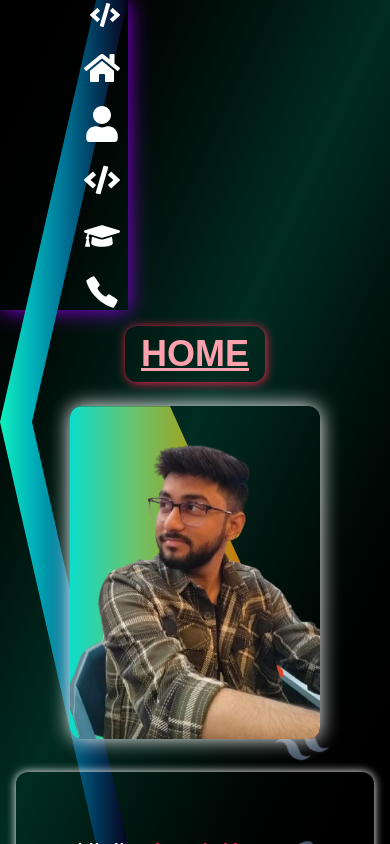
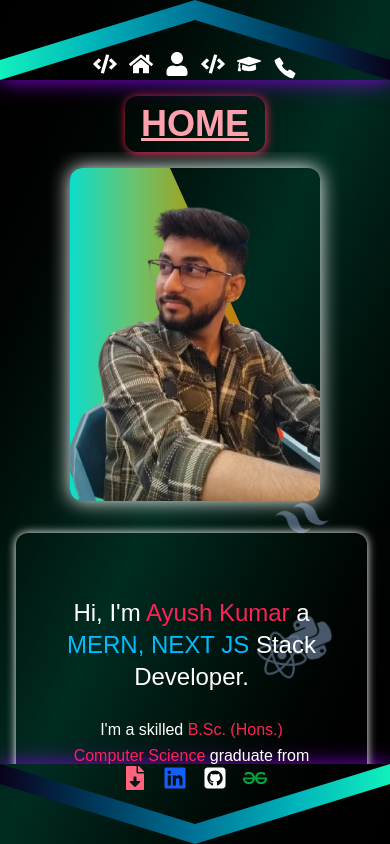
Before and after one commit to Ayush-3012/portfolio-3.O, a Next.js app: page /home in a window 390 px wide. Built offline with nearby package versions, Linux system fonts and the light colour scheme; a web font is replaced by a local one.

Commit message:
responsiveness the navbar and footer

```diff
--- a/src/app/about/layout.js
+++ b/src/app/about/layout.js
@@ -5,10 +5,12 @@ import Navbar from "../components/Navbar";
 export default function AboutLayout({ children }) {
   return (
     <>
-      <div className="flex h-screen w-screen overflow-hidden bg-gradient-to-br from-black via-cyan-950 to-black">
+      <div className="flex h-screen w-screen overflow-hidden bg-gradient-to-br from-black via-cyan-950 to-black max-md:flex-col">
         <Navbar />
 
-        <div className="flex-1 turret-font">{children}</div>
+        <div className="flex-1 turret-font max-md:overflow-y-auto">
+          {children}
+        </div>
 
         <Footer />
       </div>
--- a/src/app/certificates/layout.js
+++ b/src/app/certificates/layout.js
@@ -5,10 +5,10 @@ import Navbar from "../components/Navbar";
 export default function CertificateLayout({ children }) {
   return (
     <>
-      <div className="flex h-screen w-screen overflow-hidden bg-gradient-to-br from-black via-amber-950 to-black">
+      <div className="flex h-screen w-screen overflow-hidden bg-gradient-to-br from-black via-amber-950 to-black max-md:flex-col">
         <Navbar />
 
-        <div className="flex-1 turret-font">{children}</div>
+        <div className="flex-1 turret-font max-md:overflow-y-auto">{children}</div>
 
         <Footer />
       </div>
--- a/src/app/components/Footer.jsx
+++ b/src/app/components/Footer.jsx
@@ -12,13 +12,14 @@ const Footer = () => {
 
   return (
     <motion.div
-      className="w-32 shadow-[1px_1px_20px] ronded-l-xl shadow-purple-700 relative"
+      className="shadow-[1px_1px_20px] ronded-r-xl shadow-purple-700 h-screen w-28 relative max-md:w-screen max-md:h-20"
       initial={{ x: -1800 }}
       animate={{ x: 0 }}
       transition={{ duration: 0.6 }}
     >
-      <div className=" clip-right-bracket h-screen absolute w-full"></div>
-      <div className="flex flex-col text-white turret-font w-full h-full items-start ml-4 justify-center space-y-5">
+      <div className="absolute inset-0 clip-right-bracket max-md:hidden"></div>
+      <div className="absolute inset-0 clip-bottom-bracket hidden max-md:block"></div>
+      <div className="flex flex-col text-white w-full h-full pl-2 z-50 items-start justify-center space-y-5 max-md:space-y-1 max-md:space-x-5 max-sm:space-x-3 max-md:flex-row max-md:pl-0">
         <MotionLink
           href={"https://www.linkedin.com/in/ayush-kumar-6137651b4/"}
           target="_blank"
@@ -30,7 +31,7 @@ const Footer = () => {
           }}
           className="rounded-xl p-0.5"
         >
-          <FaFileDownload className="text-4xl text-rose-400 cursor-pointer" />
+          <FaFileDownload className="text-3xl text-rose-400 cursor-pointer max-md:text-2xl" />
         </MotionLink>
         <MotionLink
           href={"https://www.linkedin.com/in/ayush-kumar-6137651b4/"}
@@ -43,7 +44,7 @@ const Footer = () => {
           }}
           className="rounded-xl p-0.5"
         >
-          <FaLinkedin className="text-4xl text-blue-600   cursor-pointer" />
+          <FaLinkedin className="text-4xl text-blue-600   cursor-pointer max-md:text-3xl max-sm:text-2xl" />
         </MotionLink>
         <MotionLink
           href={"https://github.com/Ayush-3012/"}
@@ -56,7 +57,7 @@ const Footer = () => {
           }}
           className="rounded-xl p-0.5"
         >
-          <FaSquareGithub className="text-4xl   cursor-pointer" />
+          <FaSquareGithub className="text-4xl   cursor-pointer max-md:text-3xl max-sm:text-2xl" />
         </MotionLink>
         <MotionLink
           href={"https://www.geeksforgeeks.org/user/ayushkumar_3012/"}
@@ -69,7 +70,7 @@ const Footer = () => {
           }}
           className="rounded-xl p-0.5"
         >
-          <SiGeeksforgeeks className="text-4xl text-green-600   cursor-pointer" />
+          <SiGeeksforgeeks className="text-4xl text-green-600   cursor-pointer max-md:text-3xl max-sm:text-2xl" />
         </MotionLink>
       </div>
     </motion.div>
--- a/src/app/components/Navbar.jsx
+++ b/src/app/components/Navbar.jsx
@@ -8,25 +8,26 @@ const Navbar = () => {
   return (
     <>
       <motion.div
-        className="shadow-[1px_1px_20px] ronded-r-xl w-32 shadow-purple-700 relative"
+        className="shadow-[1px_1px_20px] ronded-r-xl shadow-purple-700 h-screen w-28 relative max-md:w-screen max-md:h-20"
         initial={{ x: 1800 }}
         animate={{ x: 0 }}
         transition={{ duration: 0.6 }}
       >
-        <div className="clip-left-bracket h-screen absolute w-full"></div>
-        <div className="flex flex-col text-white z-50 items-end pr-2 justify-center w-full h-full turret-font space-y-5">
+        <div className="absolute inset-0 clip-left-bracket max-md:hidden"></div>
+        <div className="absolute inset-0 clip-top-bracket hidden max-md:block"></div>
+        <div className="flex flex-col text-white w-full h-full pr-2 z-50 items-end  justify-center space-y-5 max-md:space-y-1 max-md:space-x-5 max-sm:space-x-3 max-md:flex-row max-md:pr-0">
           <Link
             href="/"
             className="font-extrabold z-50 flex items-center hover:text-emerald-500 hover:scale-110 duration-150 transition-all justify-center hover:underline"
           >
-            <FaCode className="text-3xl" />
+            <FaCode className="text-4xl max-md:text-3xl max-sm:text-2xl" />
           </Link>
           <Link
             href="/home"
             className="text-md font-extrabold z-50 flex items-center hover:text-emerald-500 hover:scale-110 duration-150 transition-all justify-center hover:underline"
           >
             <span className="max-md:hidden">Home</span>
-            <FaHome className="hidden max-md:block text-4xl " />
+            <FaHome className="hidden max-md:block text-4xl max-md:text-3xl max-sm:text-2xl " />
           </Link>
           <Link
             href="/about"
@@ -34,7 +35,7 @@ const Navbar = () => {
             transition-all"
           >
             <span className="max-md:hidden">About</span>
-            <FaUser className="hidden max-md:block text-4xl" />
+            <FaUser className="hidden max-md:block text-4xl max-md:text-3xl max-sm:text-2xl" />
           </Link>
           <Link
             href="/projects"
@@ -42,15 +43,15 @@ const Navbar = () => {
             transition-all text-md font-extrabold flex z-50 items-center justify-center hover:underline hover:text-emerald-500 hover:scale-110"
           >
             <span className="max-md:hidden">Projects</span>
-            <FaCode className="hidden max-md:block text-4xl" />
+            <FaCode className="hidden max-md:block text-4xl max-md:text-3xl max-sm:text-2xl" />
           </Link>
           <Link
             href="/certificates"
-            className=" duration-150
+            className="duration-150
             transition-all text-md font-extrabold flex z-50 items-center justify-center hover:underline hover:text-emerald-500 hover:scale-110"
           >
             <span className="max-md:hidden">Certs</span>
-            <FaGraduationCap className="hidden max-md:block text-4xl" />
+            <FaGraduationCap className="hidden max-md:block text-4xl max-md:text-3xl max-sm:text-2xl" />
           </Link>
           <Link
             href="/contact"
@@ -58,7 +59,7 @@ const Navbar = () => {
             transition-all text-md font-extrabold flex z-50 items-center justify-center hover:underline hover:text-emerald-500 hover:scale-110"
           >
             <span className="max-md:hidden">Contact</span>
-            <IoCallSharp className="hidden max-md:block text-4xl" />
+            <IoCallSharp className="hidden max-md:block text-4xl max-md:text-3xl max-sm:text-2xl" />
           </Link>
         </div>
       </motion.div>
--- a/src/app/contact/layout.js
+++ b/src/app/contact/layout.js
@@ -5,10 +5,12 @@ import Navbar from "../components/Navbar";
 export default function ContactLayout({ children }) {
   return (
     <>
-      <div className="flex h-screen w-screen overflow-hidden bg-gradient-to-br from-black via-red-950 to-black">
+      <div className="flex h-screen w-screen overflow-hidden bg-gradient-to-br from-black via-red-950 to-black max-md:flex-col">
         <Navbar />
 
-        <div className="flex-1 overflow-y-auto turret-font">{children}</div>
+        <div className="flex-1 turret-font max-md:overflow-y-auto">
+          {children}
+        </div>
 
         <Footer />
       </div>
--- a/src/app/globals.css
+++ b/src/app/globals.css
@@ -14,7 +14,7 @@
   }
 
   .clip-top-bracket {
-    clip-path: polygon(100% 0%, 25% 50%, 100% 100%, 75% 100%, 0% 50%, 75% 0);
+    clip-path: polygon(0% 100%, 50% 25%, 100% 100%, 100% 75%, 50% 0%, 0% 75%);
     background-image: linear-gradient(
       to right,
       #11f0bd,
@@ -23,7 +23,18 @@
       #00395c,
       #09031c
     );
-    rotate: 90deg;
+  }
+
+  .clip-bottom-bracket {
+    clip-path: polygon(0% 0%, 50% 75%, 100% 0%, 100% 25%, 50% 100%, 0% 25%);
+    background-image: linear-gradient(
+      to left,
+      #11f0bd,
+      #00b2ba,
+      #007397,
+      #00395c,
+      #09031c
+    );
   }
 
   .clip-right-bracket {
--- a/src/app/home/layout.js
+++ b/src/app/home/layout.js
@@ -5,10 +5,10 @@ import Navbar from "../components/Navbar";
 export default function HomeLayout({ children }) {
   return (
     <>
-      <div className="flex h-screen w-screen max-md:flex-col overflow-hidden bg-gradient-to-br from-black via-emerald-950 to-black">
+      <div className="flex h-screen turret-font w-screen overflow-hidden bg-gradient-to-br from-black via-emerald-950 to-black max-md:flex-col">
         <Navbar />
 
-        <div className="flex-1 turret-font">{children}</div>
+        <div className="flex-1 max-md:overflow-y-auto">{children}</div>
 
         <Footer />
       </div>
--- a/src/app/home/page.js
+++ b/src/app/home/page.js
@@ -16,10 +16,12 @@ export default function Home() {
           Home
         </h1>
       </div>
-      <div className="relative w-full h-screen overflow-hidden">
+
+      <div className="relative w-full min-h-screen overflow-hidden max-lg:overflow-y-auto">
         <RandomIcon />
 
-        <div className="grid grid-cols-1 md:grid-cols-2 turret-font items-center justify-center gap-4 w-full h-full p-4 relative z-10">
+        <div className="grid grid-cols-2 max-lg:grid-cols-1 turret-font items-center justify-center gap-8 w-full h-full p-4 relative z-10">
+          {/* Image Section */}
           <motion.div
             className="flex flex-col gap-5 items-center justify-center"
             initial={{ x: 1500 }}
@@ -27,7 +29,7 @@ export default function Home() {
             transition={{ duration: 0.6, bounce: 0.6, type: "spring" }}
           >
             <motion.div
-              className="w-[250px] md:w-[300px] lg:w-[350px] relative aspect-[3/4] overflow-hidden rounded-xl shadow-[0_0_20px] hover:shadow-pink-500 shadow-white "
+              className="w-[250px] sm:w-[300px] md:w-[350px] relative aspect-[3/4] overflow-hidden rounded-xl shadow-[0_0_20px] hover:shadow-pink-500 shadow-white"
               whileHover={{
                 scale: 1.08,
                 transition: { duration: 0.6, bounce: 0.6, type: "spring" },
@@ -44,8 +46,9 @@ export default function Home() {
             </motion.div>
           </motion.div>
 
+          {/* Text Section */}
           <motion.div
-            className="flex flex-col group w-fit h-fit rounded-xl shadow-[0_0_10px] shadow-white hover:shadow-pink-500 text-white items-center justify-center px-8 py-12"
+            className="flex flex-col group w-fit max-w-[90vw] h-fit rounded-xl shadow-[0_0_10px] shadow-white hover:shadow-pink-500 text-white items-center justify-center px-8 py-12"
             initial={{ x: -1500 }}
             animate={{ x: 0 }}
             transition={{ duration: 0.6, bounce: 0.6, type: "spring" }}
@@ -57,7 +60,7 @@ export default function Home() {
                 transition: { type: "spring", bounce: 0.6, duration: 0.6 },
               }}
             >
-              <h1 className="text-4xl group-hover:scale-110 duration-150 transition-all mb-6 max-sm:text-2xl max-sm:text-center">
+              <h1 className="text-4xl group-hover:scale-110 duration-150 transition-all mb-6 text-center max-sm:text-2xl">
                 Hi, I&apos;m{" "}
                 <span className="text-rose-500 group-hover:font-extrabold group-hover:underline">
                   Ayush Kumar
@@ -68,7 +71,7 @@ export default function Home() {
                 </span>{" "}
                 Stack Developer.
               </h1>
-              <p className="text-xl leading-relaxed duration-150 transition-all max-w-2xl max-sm:text-base max-sm:text-center">
+              <p className="text-xl leading-relaxed duration-150 transition-all text-center max-sm:text-base">
                 I&apos;m a skilled{" "}
                 <span className="text-rose-500">
                   B.Sc. (Hons.) Computer Science
@@ -79,8 +82,8 @@ export default function Home() {
                 </span>
                 , with strong programming skills in{" "}
                 <span className="text-fuchsia-500 group-hover:underline group-hover:font-extrabold">
-                  C++, JavaScript, Python, MERN Stack, Next Js,{" "}
-                </span>
+                  C++, JavaScript, Python, MERN Stack, Next Js
+                </span>{" "}
                 with experience in building web applications.
               </p>
             </motion.div>
--- a/src/app/layout.js
+++ b/src/app/layout.js
@@ -38,10 +38,12 @@ export default function RootLayout({ children }) {
   return (
     <html lang="en" className={`${turretRoad.variable}`}>
       <body suppressHydrationWarning>
-        <div className="flex h-screen w-screen overflow-hidden bg-gradient-to-br from-black via-slate-950 to-black">
+        <div className="flex h-screen turret-font w-screen overflow-hidden bg-gradient-to-br from-black via-slate-950 to-black max-md:flex-col">
           <Navbar />
 
-          <div className="flex-1 overflow-y-auto">{children}</div>
+          <div className="flex-1 turret-font max-md:overflow-y-auto">
+            {children}
+          </div>
 
           <Footer />
         </div>
--- a/src/app/page.js
+++ b/src/app/page.js
@@ -50,7 +50,7 @@ export default function Index() {
         className={` z-10 bg-white/4 p-10 rounded-3xl shadow-xl border border-white/10`}
       >
         <motion.h1
-          className="text-5xl font-extrabold z-10 tracking-wide bg-gradient-to-r from-purple-500 to-pink-500 text-transparent bg-clip-text text-center"
+          className="text-5xl font-extrabold z-10 tracking-wide bg-gradient-to-r from-purple-500 to-pink-500 text-transparent bg-clip-text text-center max-sm:text-4xl"
           initial={{ opacity: 0, y: -20 }}
           animate={{ opacity: 1, y: 0 }}
           transition={{ delay: 0.3 }}
--- a/src/app/projects/layout.js
+++ b/src/app/projects/layout.js
@@ -5,10 +5,10 @@ import Navbar from "../components/Navbar";
 export default function ProjectLayout({ children }) {
   return (
     <>
-      <div className="flex h-screen w-screen overflow-hidden bg-gradient-to-br from-black via-fuchsia-950 to-black">
+      <div className="flex h-screen w-screen overflow-hidden bg-gradient-to-br from-black via-fuchsia-950 to-black max-md:flex-col">
         <Navbar />
 
-        <div className="flex-1 turret-font">{children}</div>
+        <div className="flex-1 turret-font max-md:overflow-y-auto">{children}</div>
 
         <Footer />
       </div>
```
